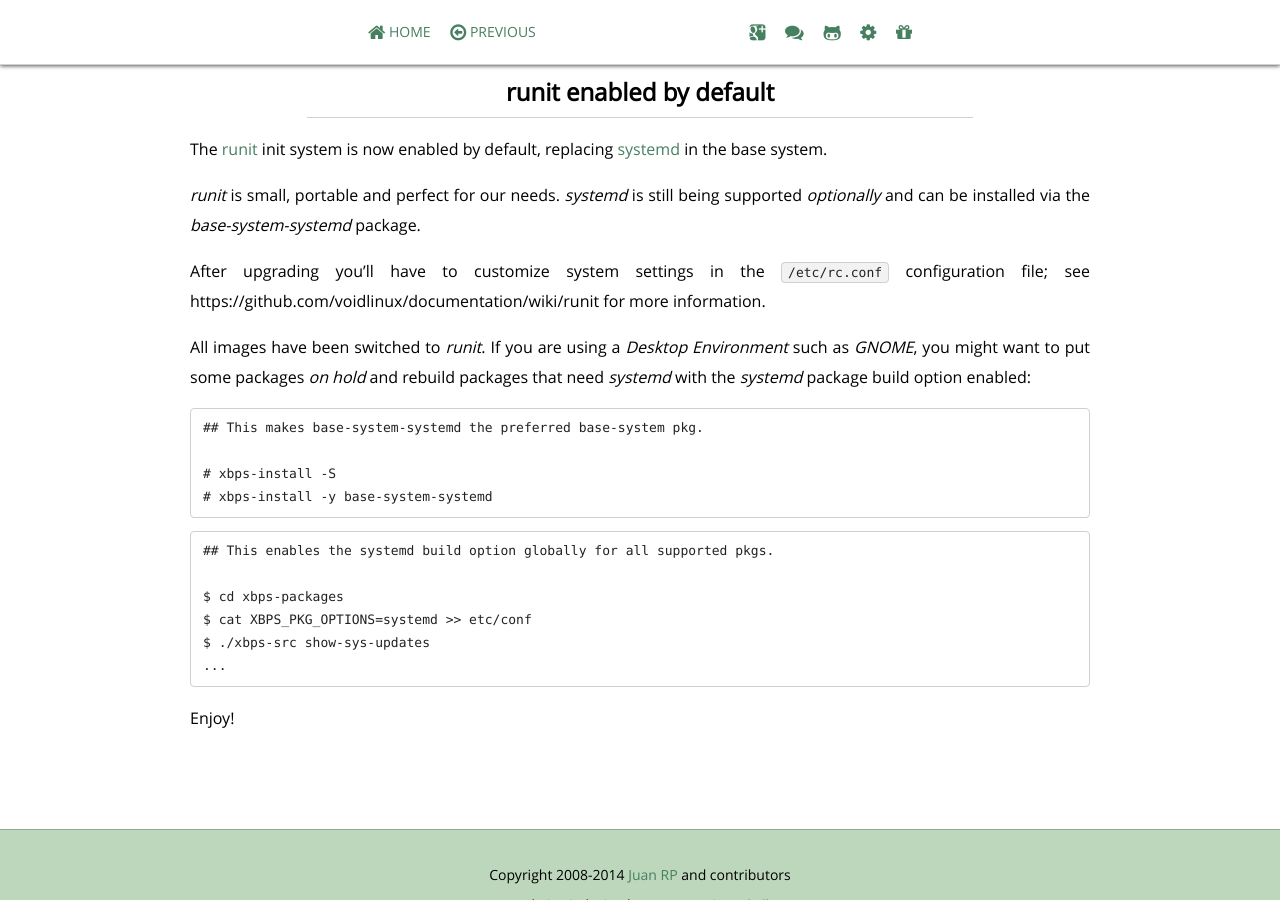
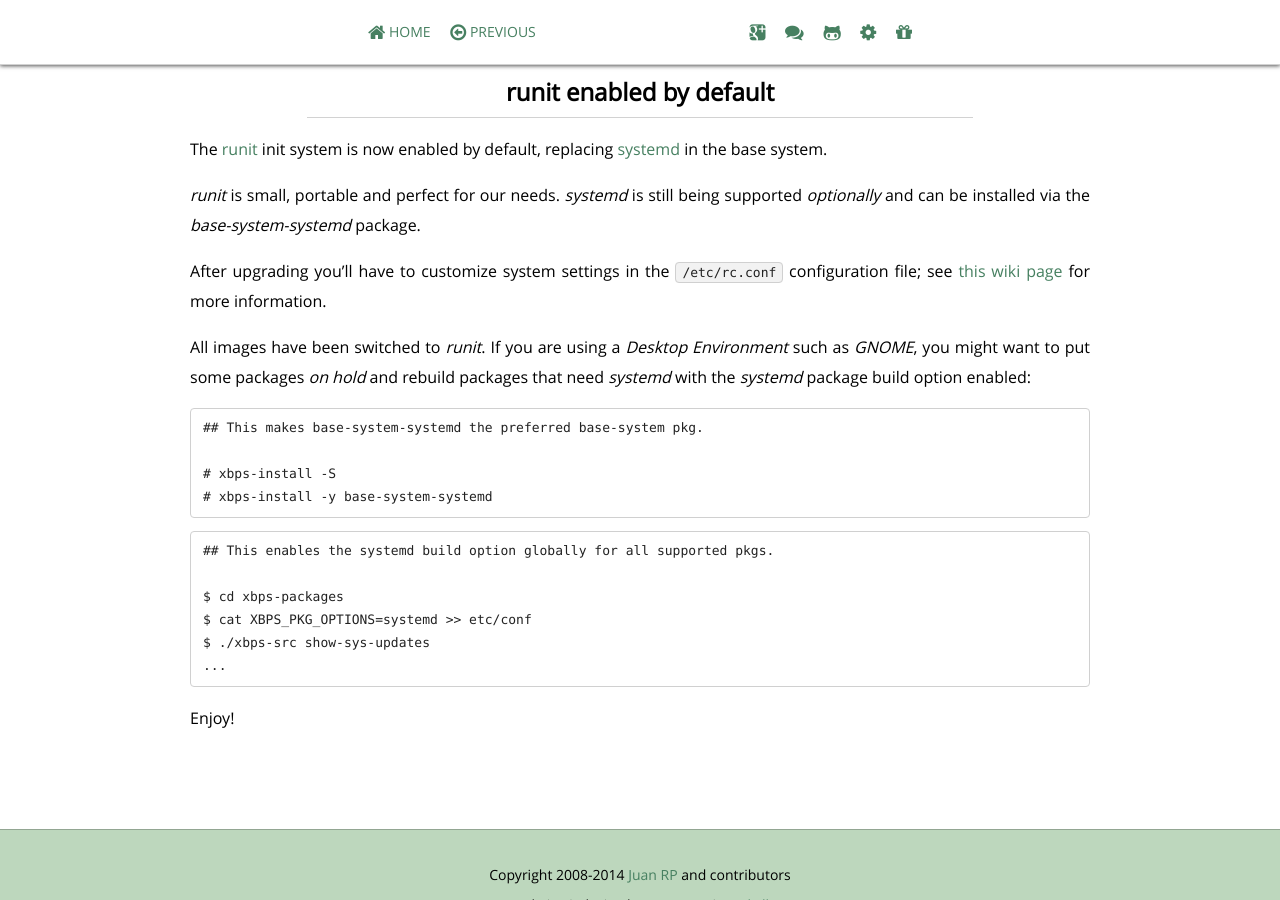
Before and after one commit to void-linux/void-linux.github.io, a Jekyll site: the page built from _posts/2014-07-29-runit-by-default.markdown, in a window 1280 px wide and 900 px high, scrolled down 430 px. Built offline with Jekyll 4.4.1, drawn with Linux system fonts in a browser that asks for light colours; Markdown is read by kramdown in place of the engine named in the settings; comment, search, counter and statistics services are not loaded.

Commit message:
runit-by-default: fix wiki page url.

```diff
--- a/_posts/2014-07-29-runit-by-default.markdown
+++ b/_posts/2014-07-29-runit-by-default.markdown
@@ -12,7 +12,7 @@ base system.
 supported *optionally* and can be installed via the *base-system-systemd* package.
 
 After upgrading you'll have to customize system settings in the `/etc/rc.conf`
-configuration file; see https://github.com/voidlinux/documentation/wiki/runit
+configuration file; see [this wiki page](https://github.com/voidlinux/documentation/wiki/runit)
 for more information.
 
 All images have been switched to *runit*. If you are using a *Desktop Environment*
```
